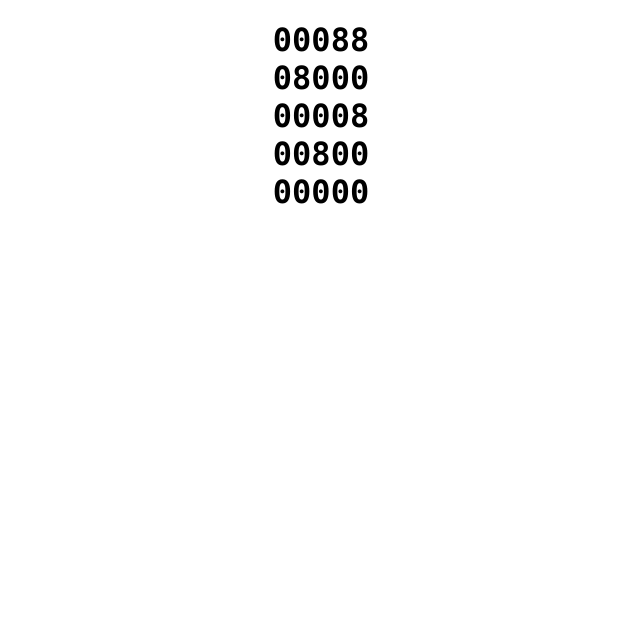
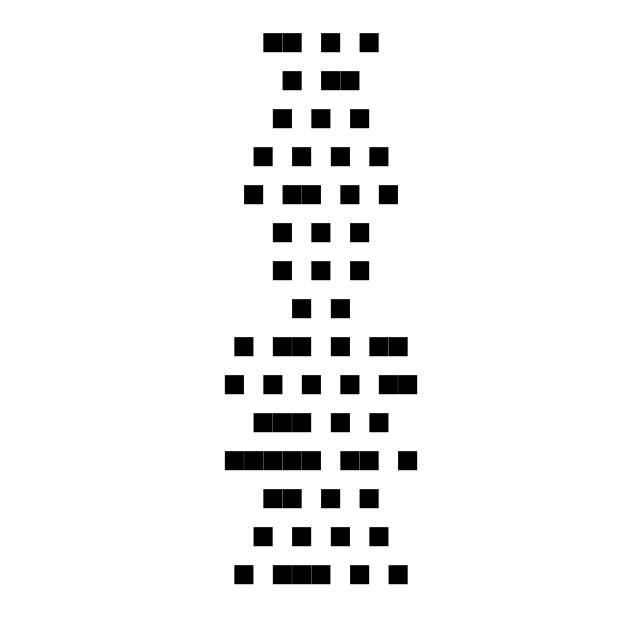
Before and after one commit to chromeoverload/chromeoverload.github.io, a plain HTML site: page gameoflife.html in a window 1280 px wide. Shown: the whole page, without its empty margins (319-959 px from the left). Drawn offline with nearby package versions, Linux system fonts and the light colour scheme.

Commit message:
Update gameoflife.html

```diff
--- a/gameoflife.html
+++ b/gameoflife.html
@@ -19,7 +19,7 @@
 
 
   <script>
-	  var worldsize = 5;
+	  var worldsize = 15;
 
 	  var gridCurrent = new Array(worldsize);
 	  var i;
@@ -60,11 +60,11 @@
 			{
 				if(gridCurrent[row][col])
 				{
-					grid += 8;
+					grid += "■";
 				}
 				else
 				{
-					grid += 0;
+					grid += "  ";
 				}
 			}
 			grid += "<br/>";
```
